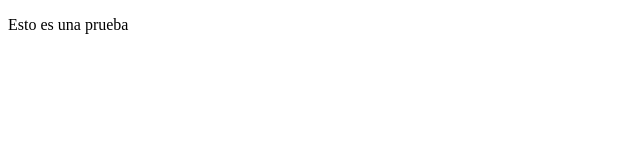
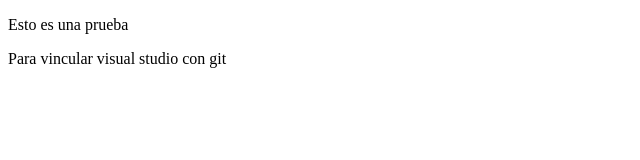
Before and after one commit to 4ndreasierra/Act_Curso_git, a plain HTML site: page Prueba_VisualStudio/index.html in a window 1280 px wide. Shown: the whole page, without its empty margins (0-640 px from the left). Drawn offline with Linux system fonts and the light colour scheme.

Commit message:
segunda modificacion(2)

```diff
--- a/Prueba_VisualStudio/index.html
+++ b/Prueba_VisualStudio/index.html
@@ -8,5 +8,6 @@
 </head>
 <body>
     <p>Esto es una prueba</p>
+    <p>Para vincular visual studio con git</p>
 </body>
 </html>
```
